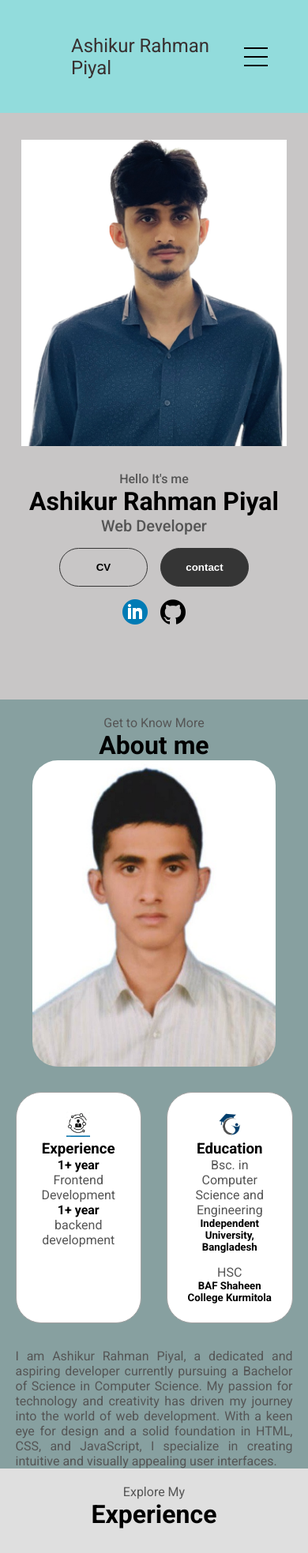
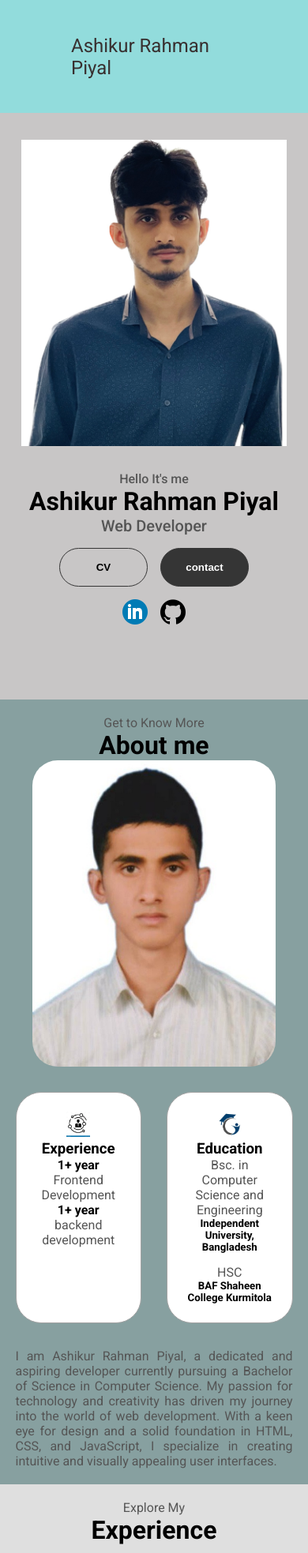
Before and after one commit to Ashikur-Piyal/portfolio, a plain HTML site: page index.html in a window 390 px wide. Shown: the top 1967 px of the page at 79% size. Drawn offline with Linux system fonts and the light colour scheme.

Commit message:
mediaqueries

```diff
--- a/index.html
+++ b/index.html
@@ -32,9 +32,6 @@
         <div class="logo"> Ashikur Rahman Piyal</div>
         <div class="hamburger-menu">
             <div class="hamburger-icon" onclick="toggleMenu()">
-            <span></span>
-            <span></span>
-            <span></span>
         </div>
         <div class="menu-link">
             <li><a href="#profile" onclick="toggleMenu()">Home</a> </li>
--- a/mediaqueries.css
+++ b/mediaqueries.css
@@ -36,9 +36,10 @@
         height: fit-content;
     }
     .about-class{
-        height: fit-content;
+        margin-bottom: 100px;
         margin: 0 5%;
         margin-top: -100px;
+
     }
     .experience-class{
         height: fit-content;
@@ -53,7 +54,7 @@
     .contact-class{
         height: fit-content;
         margin: 0 5%;
-        margin-top: -50px;
+        margin-top: -80px;
     }
     .section-pic-container{
         width: 275px;
@@ -123,4 +124,8 @@
     .nav-links-container{
         margin-top: 80px;
     }
+    #about{
+        height: fit-content;
+        padding-bottom: 20px;
+    }
 }
```
